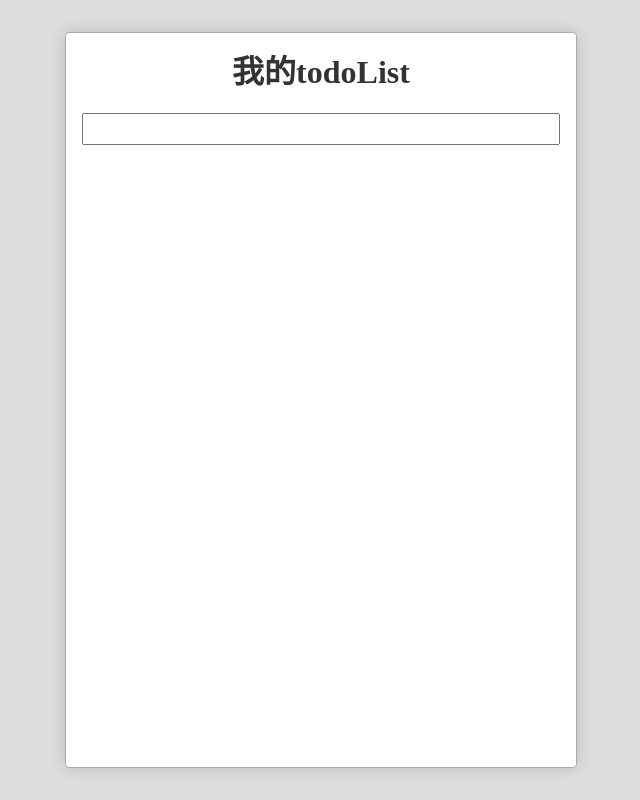
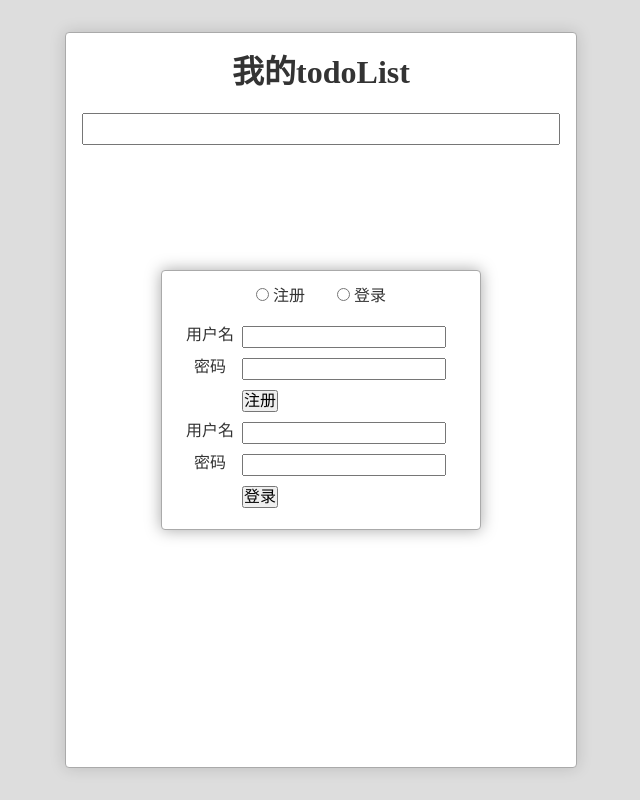
Before and after one commit to jerryHZLiang/react-demo, a React (Create React App) app: page / in a window 1280 px wide. Shown: the whole page, without its empty margins (319-959 px from the left). Built offline with nearby package versions, Linux system fonts and the light colour scheme.

Commit message:
添加登录/注册对话框-UserDialog.js ,css

```diff
--- a/src/App.js
+++ b/src/App.js
@@ -4,7 +4,7 @@
 import './reset.css';
 import TodoInput from './TodoInput';
 import TodoItem from './TodoItem';
-
+import UserDialog from './UserDialog'
 
 class App extends Component {
   constructor(props){
@@ -38,6 +38,7 @@
       <ol className="todoList">
         {todos}
       </ol>
+      <UserDialog />
       </div>
     )
   }
--- /dev/null
+++ b/src/UserDialog.css
@@ -0,0 +1,18 @@
+.UserDialog-Wrapper{
+    /*全屏*/      position: fixed; top: 0; left: 0; bottom: 0; right: 0;
+    /*内容居中*/  display: flex; justify-content: center; align-items: center;
+  }
+  .UserDialog{
+    border: 1px solid;
+    border-radius: 4px;
+    min-width: 20em;
+    background: white;
+    border: 1px solid #aaa;
+    box-shadow: 0 0 1em hsla(0,0%,0%,0.35);
+}
+.UserDialog > nav:first-child{ padding: 1em; }
+.UserDialog > nav:first-child input[type=radio]:not(:first-child){ margin-left: 2em; }
+ .UserDialog > .panes { padding: 0 1em 1em; }
+ .UserDialog form>.row{ display: flex; padding: .3em 0; }
+.UserDialog form>.row>label:first-child{ width: 4em; }
+.UserDialog form>.row.actions{ padding-left: 4em; }
--- /dev/null
+++ b/src/UserDialog.js
@@ -0,0 +1,44 @@
+import React, { Component } from 'react';
+import './UserDialog.css'
+export default class UserDialog extends Component{
+  render(){
+    return (
+      <div className="UserDialog-Wrapper">
+        <div className="UserDialog">
+          <nav>
+            <input type="radio"/> 注册
+            <input type="radio"/> 登录
+          </nav>
+          <div className="panes">
+            <form className="signUp"> {/* 注册*/}
+              <div className="row">
+                <label>用户名</label>
+                <input type="text"/>
+              </div>
+              <div className="row">
+                <label>密码</label>
+                <input type="password"/>
+              </div>
+              <div className="row actions">
+                <button type="submit">注册</button>
+              </div>
+            </form>
+            <form className="signIn"> {/* 登录*/}
+              <div className="row">
+                <label>用户名</label>
+                <input type="text"/>
+              </div>
+              <div className="row">
+                <label>密码</label>
+                <input type="password"/>
+              </div>
+              <div className="row actions">
+                <button type="submit">登录</button>
+              </div>
+            </form>
+          </div>
+        </div>
+      </div>
+    )
+  }
+}
```
